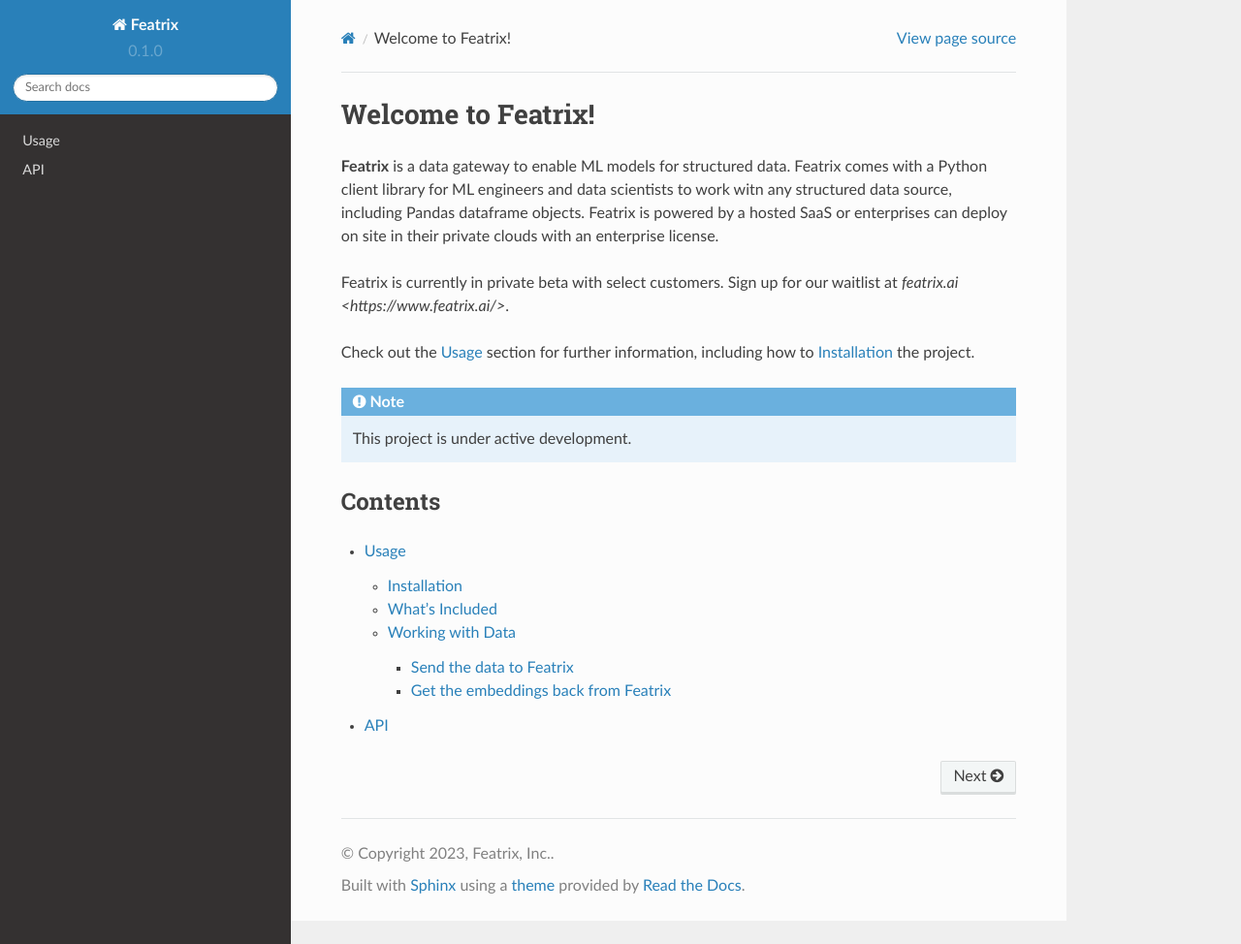
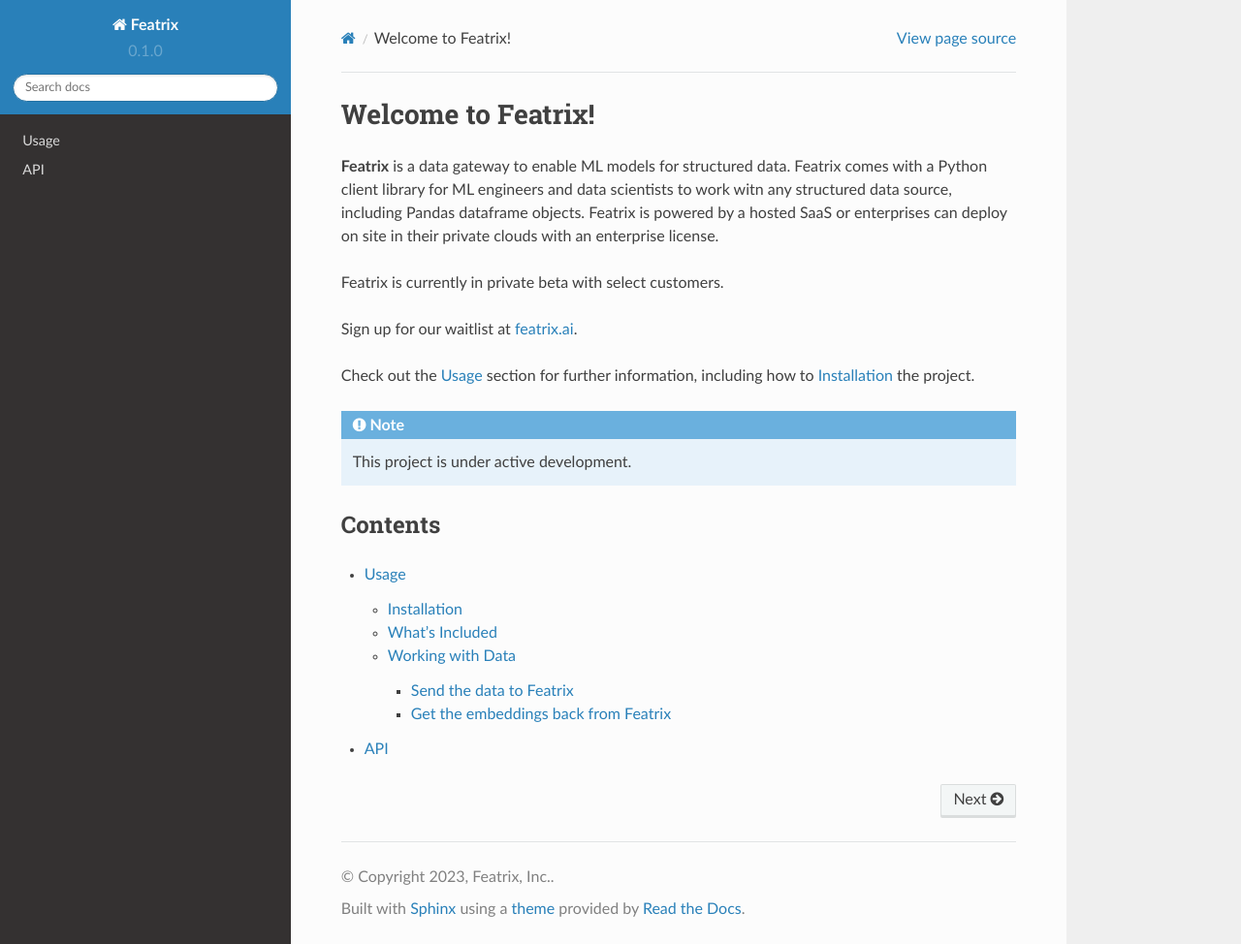
Before and after one commit to Featrix/docs, a Sphinx documentation site: the page built from docs/source/index.rst, in a window 1280 px wide and 974 px high. Shown: the whole window at 97% size. Built offline with Sphinx 7.4.7 and the Read the Docs theme 2.0.0, drawn with Linux system fonts in a browser that asks for light colours.

Commit message:
Fix link

```diff
--- a/docs/source/index.rst
+++ b/docs/source/index.rst
@@ -4,7 +4,9 @@
 **Featrix** is a data gateway to enable ML models for structured data. Featrix comes with a Python client library for ML engineers and data scientists to work witn any structured data source, including Pandas dataframe objects. Featrix is powered by a hosted SaaS or enterprises can deploy on site in their private clouds with an enterprise license.
 
 
-Featrix is currently in private beta with select customers. Sign up for our waitlist at `featrix.ai <https://www.featrix.ai/>`.
+Featrix is currently in private beta with select customers.
+
+Sign up for our waitlist at `featrix.ai <https://www.featrix.ai/>`_.
 
 
 Check out the :doc:`usage` section for further information, including
```
